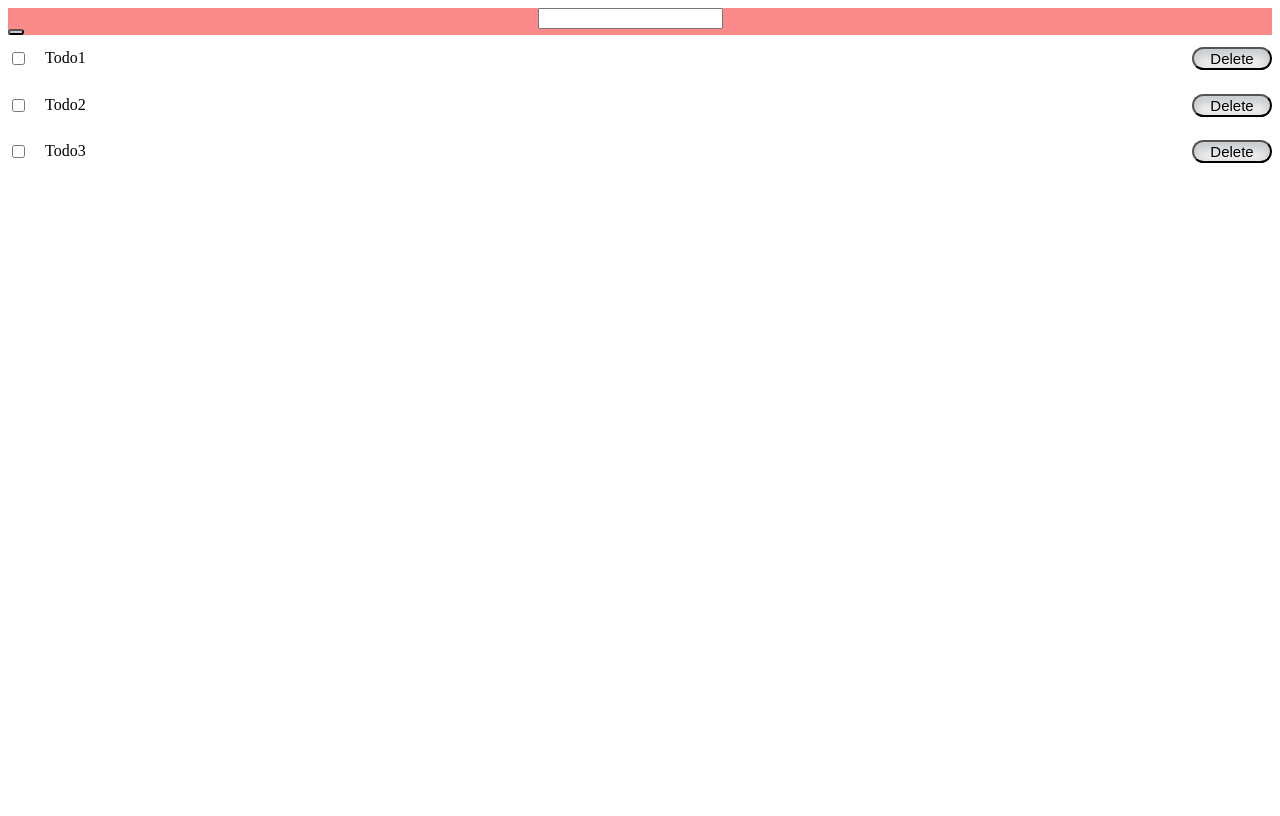
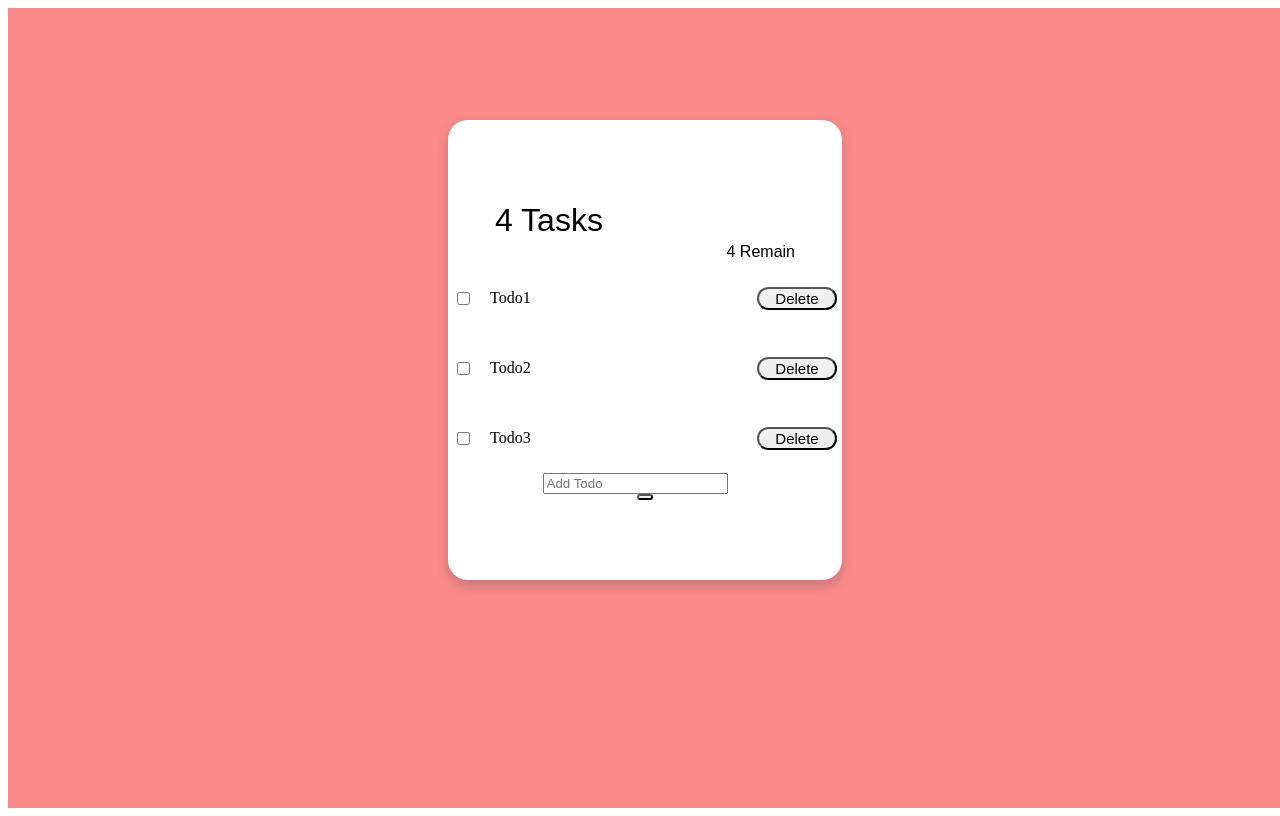
Before and after one commit to Alypov/todo-list-lessons, a React (Create React App) app: page / in a window 1280 px wide. Built offline with nearby package versions, Linux system fonts and the light colour scheme.

Commit message:
combine-ui

```diff
--- a/package.json
+++ b/package.json
@@ -9,7 +9,8 @@
     "react": "^17.0.2",
     "react-dom": "^17.0.2",
     "react-scripts": "^4.0.3",
-    "web-vitals": "^1.0.1"
+    "web-vitals": "^1.0.1",
+    "yarn-global": "^1.2.0"
   },
   "scripts": {
     "start": "react-scripts --openssl-legacy-provider start",
--- a/src/components/button/styles.css
+++ b/src/components/button/styles.css
@@ -4,7 +4,6 @@
     color:black;
     text-align: center;
     border-radius: 15px;
-    -webkit-box-shadow: 0px 5px 10px 2px rgba(34, 60, 80, 0.2) inset;
 }
 
 .long{
--- a/src/components/todo-item/styles.css
+++ b/src/components/todo-item/styles.css
@@ -5,12 +5,28 @@
   height: 70px;
   width: 100%;
 }
-
-.left-section{
-    display: flex;
-    flex-grow: 3;
+.total-count {
+  display: inline-flex;
+  align-items: flex-start;
+  justify-content:left;
+  width: 300px;
+  margin: 2px;
+  font: 2em sans-serif;
+}
+.remain-count {
+  display: inline-flex;
+  align-items: flex-start;
+  justify-content: right;
+  width: 300px;
+  margin: 2px;
+  font: 1em sans-serif;
 }
 
-input{
-    margin-right: 20px ;
+.left-section {
+  display: flex;
+  flex-grow: 3;
 }
+
+input {
+  margin-right: 20px;
+}
--- a/src/components/todo-list/styles.css
+++ b/src/components/todo-list/styles.css
@@ -1,12 +1,22 @@
 .main-wrapper {
-    background-color: #fb8b8a;
-    border: none;
+  background-color: #fb8b8a;
+  border: none;
+  width: 100vw;
+  height: 100vh;
 }
 
 .todo-items-wrapper {
-    background-color:#fff;
-    display: flex;
-    flex-direction: column;
-    width: 100%;
-    height: 140px;
+  background-color: #fff;
+  display: flex;
+  flex-direction: column;
+  justify-content: center;
+  align-items: center;
+  position: absolute;
+  left: 35%;
+  top: 15%;
+  width: 30%;
+  height: 450px;
+  border-radius: 20px;
+  padding: 5px;
+  box-shadow: 0px 5px 10px 2px rgba(34, 60, 80, 0.2);
 }
--- a/src/components/todo-list/todo-list.js
+++ b/src/components/todo-list/todo-list.js
@@ -34,19 +34,21 @@ const TodoList = () => {
 
   return (
     <div className="main-wrapper">
-      <div className="total-count"></div>
-      <div className="remain-count"></div>
+
       {/* <div onClick={onClickHanlder} style={{ border: "2px solid black" }}>
         CLICK
       </div>
       <div>{counter.count}</div> */}
 
-      <input type="text" onChange={(event) => inputOnChangeHanlder(event)} />
-      <Button />
       <div className="todo-items-wrapper">
+      <div className="total-count">4 Tasks</div>
+      <div className="remain-count">4 Remain</div>
         {todos.map((item) => (
           <TodoItem key={item.id} todoText={item.text} />
         ))}
+              <input type="text" placeholder="Add Todo" onChange={(event) => inputOnChangeHanlder(event)} />
+      <Button />
+
       </div>
     </div>
   );
```
Also changed, not shown: 1 other file (tests, documents, lock files or other folders).
